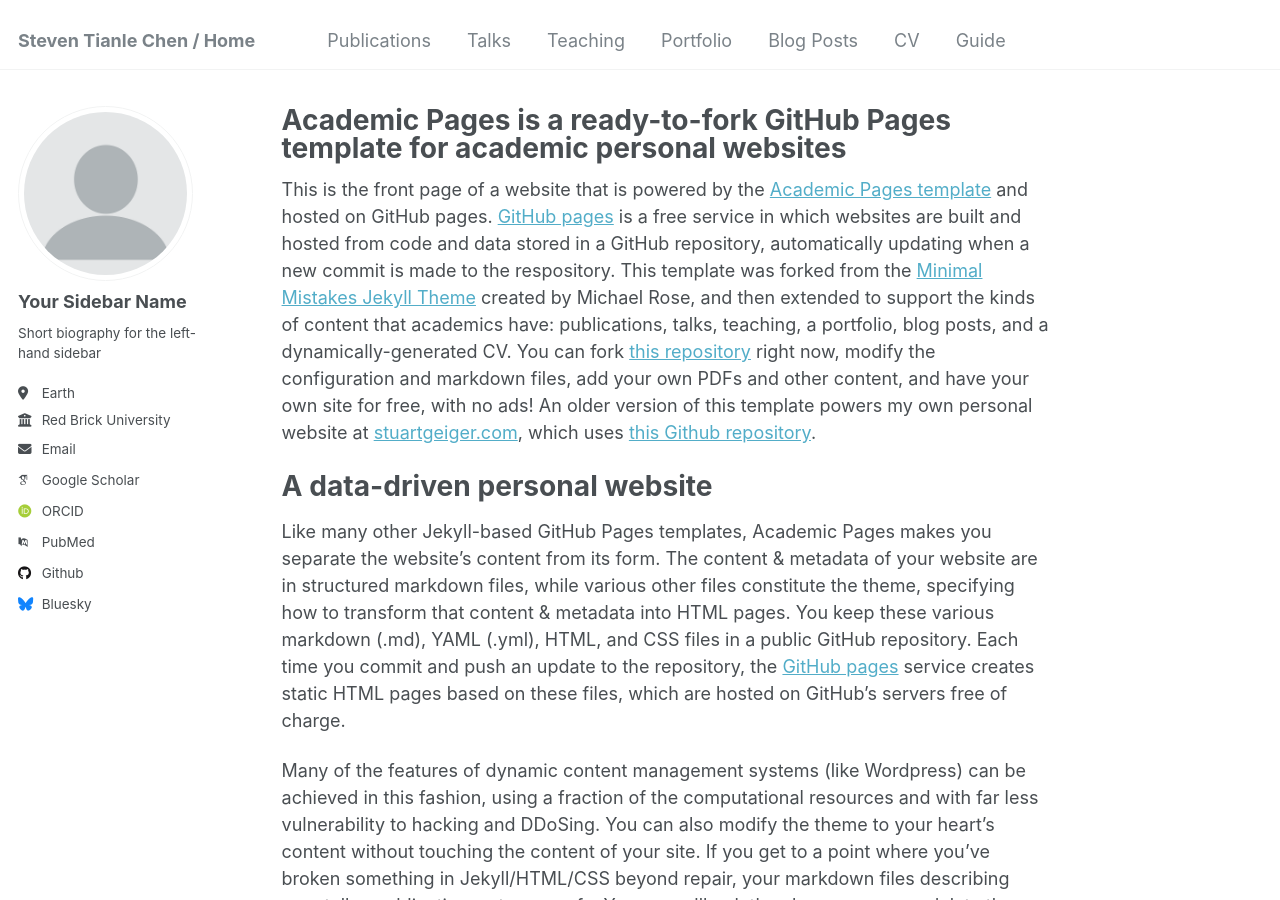
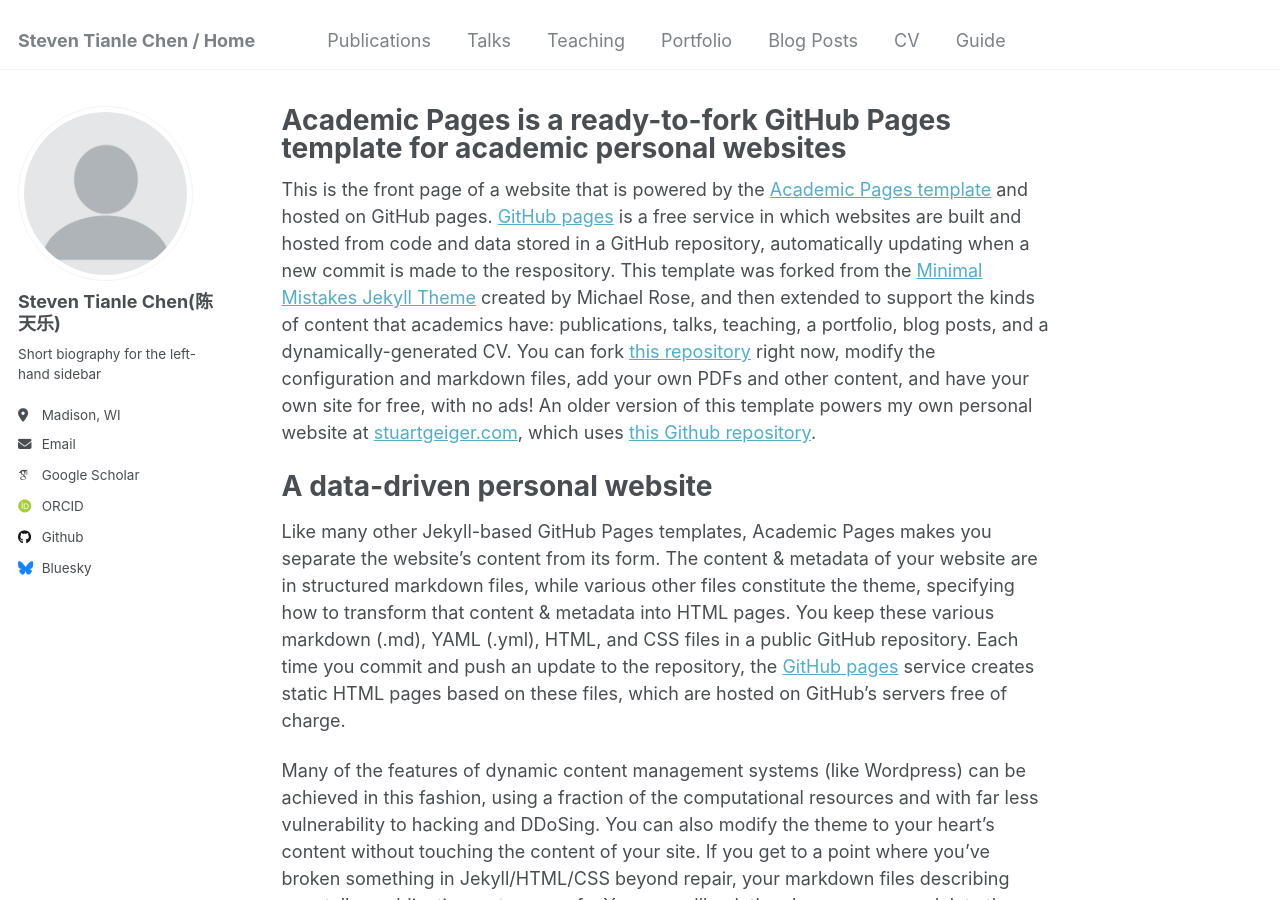
Before and after one commit to sttlchen/sttlchen.github.io, a Jekyll site: the page built from _pages/about.md, in a window 1280 px wide and 900 px high. Built offline with Jekyll 4.4.1, drawn with Linux system fonts in a browser that asks for light colours; some web fonts are replaced.

Commit message:
Update _config.yml

```diff
--- a/_config.yml
+++ b/_config.yml
@@ -11,10 +11,10 @@ locale                   : "en-US"
 title                    : "Steven Tianle Chen / Home"
 title_separator          : "-"
 name                     : &name "Steven Tianle Chen(陈天乐)"
-description              : &description "personal description"
-url                      : https://academicpages.github.io # the base hostname & protocol for your site e.g. "https://mmistakes.github.io"
+description              : &description "Math&Stats Senior@UW-Madison"
+url                      : https://StBadger02.github.io # the base hostname & protocol for your site e.g. "https://mmistakes.github.io"
 baseurl                  : "" # the subpath of your site, e.g. "/blog"
-repository               : "academicpages/academicpages.github.io"
+repository               : "StBadger02/StBadger02.github.io"
 
 # Site Author - The following control what appear as part of the author content on the side bar.
 #               If a field is blank the icon and link will not appear, otherwise it will be shown.
@@ -22,13 +22,13 @@ repository               : "academicpages/academicpages.github.io"
 author:
   # Biographic information
   avatar           : "profile.png"
-  name             : "Your Sidebar Name"
+  name             : "Steven Tianle Chen(陈天乐)"
   pronouns         : # example: "she/her"
   bio              : "Short biography for the left-hand sidebar"
-  location         : "Earth"
-  employer         : "Red Brick University"
+  location         : "Madison, WI"
+  employer         : #"University"
   uri              : # URL
-  email            : "none@example.org"
+  email            : "tchen433@wisc.edu"
 
   # Academic websites
   arxiv            : # URL - Update with the correct link to your profile
@@ -36,14 +36,14 @@ author:
   impactstory      : # URL
   orcid            : "http://orcid.org/yourorcidurl"
   semantic         : # URL
-  pubmed           : "https://www.ncbi.nlm.nih.gov/pubmed/?term=john+snow"
+  pubmed           : #"https://www.ncbi.nlm.nih.gov/pubmed/?term=john+snow"
   researchgate     : # URL
 
   # Repositories and software development
   bitbucket        : # Username - Update with your username on the site
   codepen          : # Username
   dribbble         : # Username
-  github           : "academicpages"
+  github           : "StBadger02.github.io"
   kaggle           : # Username
   stackoverflow    : # User number or user number and name (i.e., use "1" or "1/jeff-atwood")
 
```
